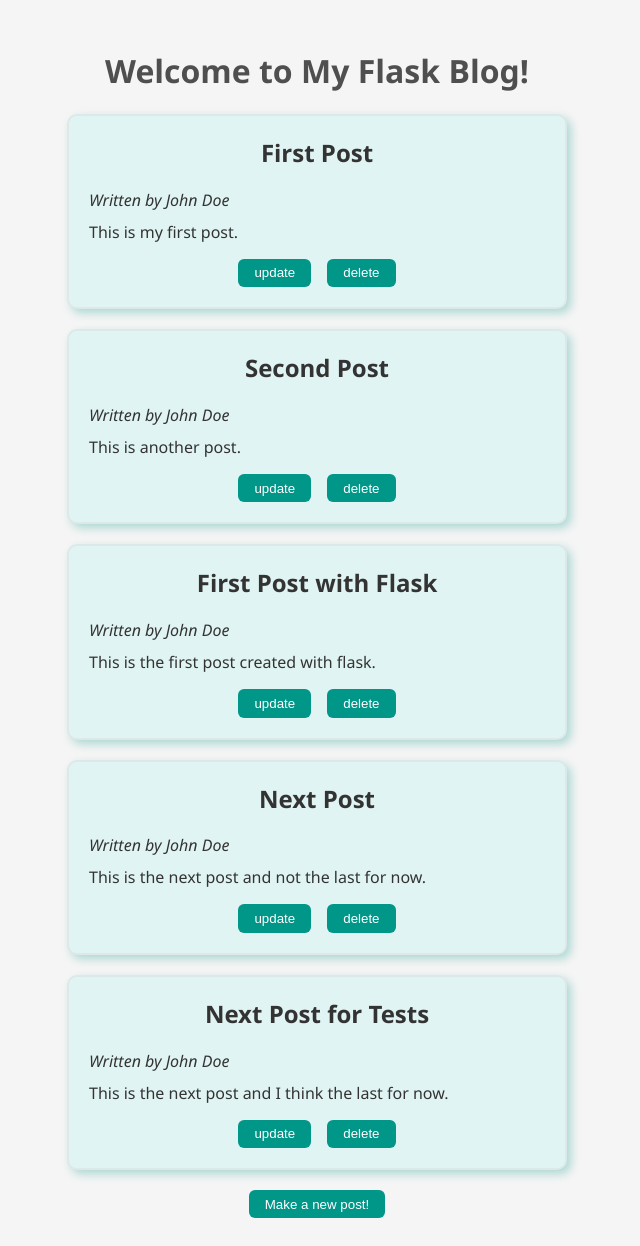
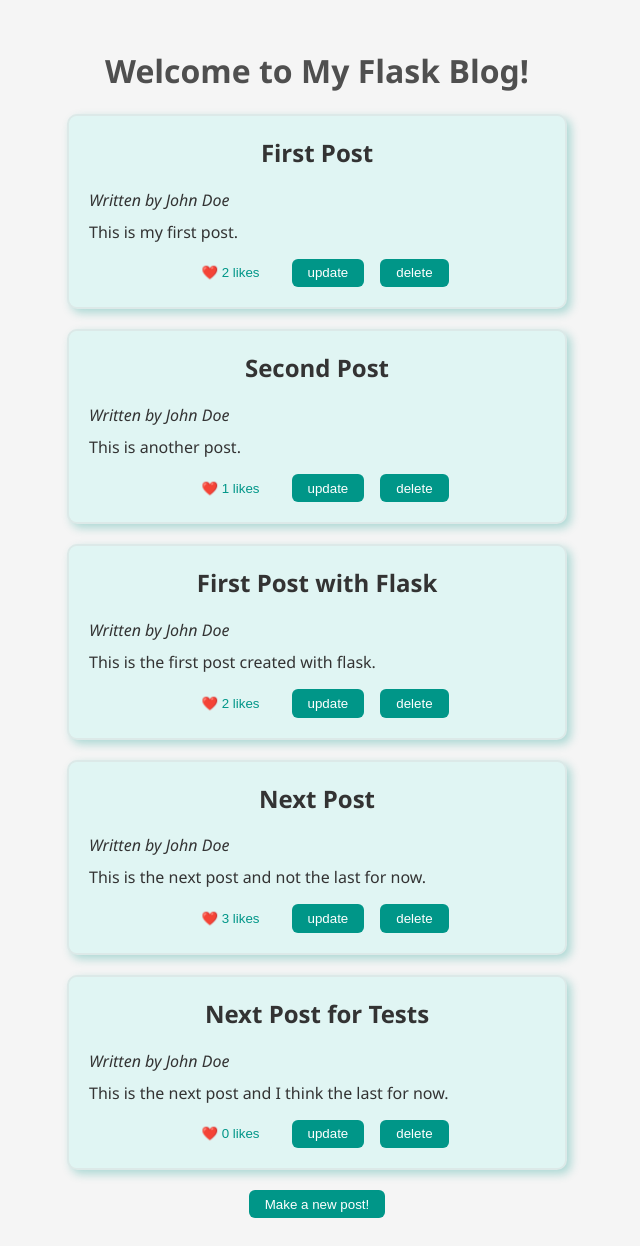
Before and after one commit to SandraSpiegelberg/Masterblog, a Flask app: page / in a window 1280 px wide. Shown: the whole page, without its empty margins (323-963 px from the left). Run offline with Flask 3, Linux system fonts and the light colour scheme.

Commit message:
add a like button

```diff
--- a/app.py
+++ b/app.py
@@ -76,7 +76,8 @@ def add():
             "id" : post_id,
             "author" : author,
             "title" : title,
-            "content" : content
+            "content" : content,
+            "likes" : 0
         }
         blog_posts.append(new_post)
 
@@ -131,7 +132,8 @@ def update(post_id):
             "id" : post_id,
             "author" : author,
             "title" : title,
-            "content" : content
+            "content" : content,
+            "likes" : old_post["likes"]
         }
 
         blog_posts = [update_post if post["id"] == post_id else post for post in blog_posts]
@@ -143,5 +145,21 @@ def update(post_id):
     return render_template('update.html', post=old_post)
 
 
+@app.route('/likes/<int:post_id>', methods=['POST'])
+def likes(post_id):
+    """Increase the likes of the post with the given post id.
+    Also redirects back to the home page.
+    :param post_id: unique id number of a blog post
+    """
+    like_post = fetch_post_by_id(post_id)
+    like_post['likes'] +=1
+
+    blog_posts = load_posts()
+    blog_posts = [post if post['id'] != post_id else like_post for post in blog_posts]
+    save_posts(blog_posts)
+
+    return redirect(url_for('index'))
+
+
 if __name__ == "__main__":
     app.run(host="0.0.0.0", port=5000, debug=True)
--- a/blog_posts.json
+++ b/blog_posts.json
@@ -3,30 +3,35 @@
         "id": 1,
         "author": "John Doe",
         "title": "First Post",
-        "content": "This is my first post."
+        "content": "This is my first post.",
+        "likes": 2
     },
     {
         "id": 2,
         "author": "John Doe",
         "title": "Second Post",
-        "content": "This is another post."
+        "content": "This is another post.",
+        "likes": 1
     },
     {
         "id": 3,
         "author": "John Doe",
         "title": "First Post with Flask",
-        "content": "This is the first post created with flask."
+        "content": "This is the first post created with flask.",
+        "likes": 2
     },
     {
         "id": 4,
         "author": "John Doe",
         "title": "Next Post",
-        "content": "This is the next post and not the last for now."
+        "content": "This is the next post and not the last for now.",
+        "likes": 3
     },
     {
         "id": 5,
         "author": "John Doe",
         "title": "Next Post for Tests",
-        "content": "This is the next post and I think the last for now."
+        "content": "This is the next post and I think the last for now.",
+        "likes": 0
     }
 ]
--- a/static/style.css
+++ b/static/style.css
@@ -1,6 +1,8 @@
 :root {
   --accent: #009688;
   --accent-dark: #00796b;
+  --accent-soft: #e0f5f3;
+  --accent-soft-light: #e0f2f1;
   --accent-danger: #d32f2f;
 }
 
@@ -110,13 +112,23 @@ button:hover {
   background-color: var(--accent-dark);
 }
 
+button.likes{
+  background-color: var(--accent-soft);
+  color: var(--accent);
+}
+
+button.likes:hover{
+  background-color: var(--accent-soft-light);
+  color: var(--accent);
+}
+
 button.delete:hover {
   background-color: var(--accent-danger);
   color: white;
 }
 
 .post {
-    background-color: #e0f5f3;
+    background-color: var(--accent-soft);
     border: 2px solid #dce9e8;
     padding: 20px;
     margin: 20px auto;
--- a/templates/index.html
+++ b/templates/index.html
@@ -14,6 +14,9 @@
         <p><em>Written by {{ blog_post["author"] }}</em></p>
         <p>{{ blog_post["content"] }}</p>
         <div class="form-button">
+            <form action="{{url_for( 'likes', post_id=blog_post['id'])}}" method="POST">
+                <button class="likes">❤️ {{blog_post["likes"]}} likes</button>
+            </form>
             <form action="{{url_for( 'update', post_id=blog_post['id'])}}" method="GET">
                 <button>update</button>
             </form>
```
